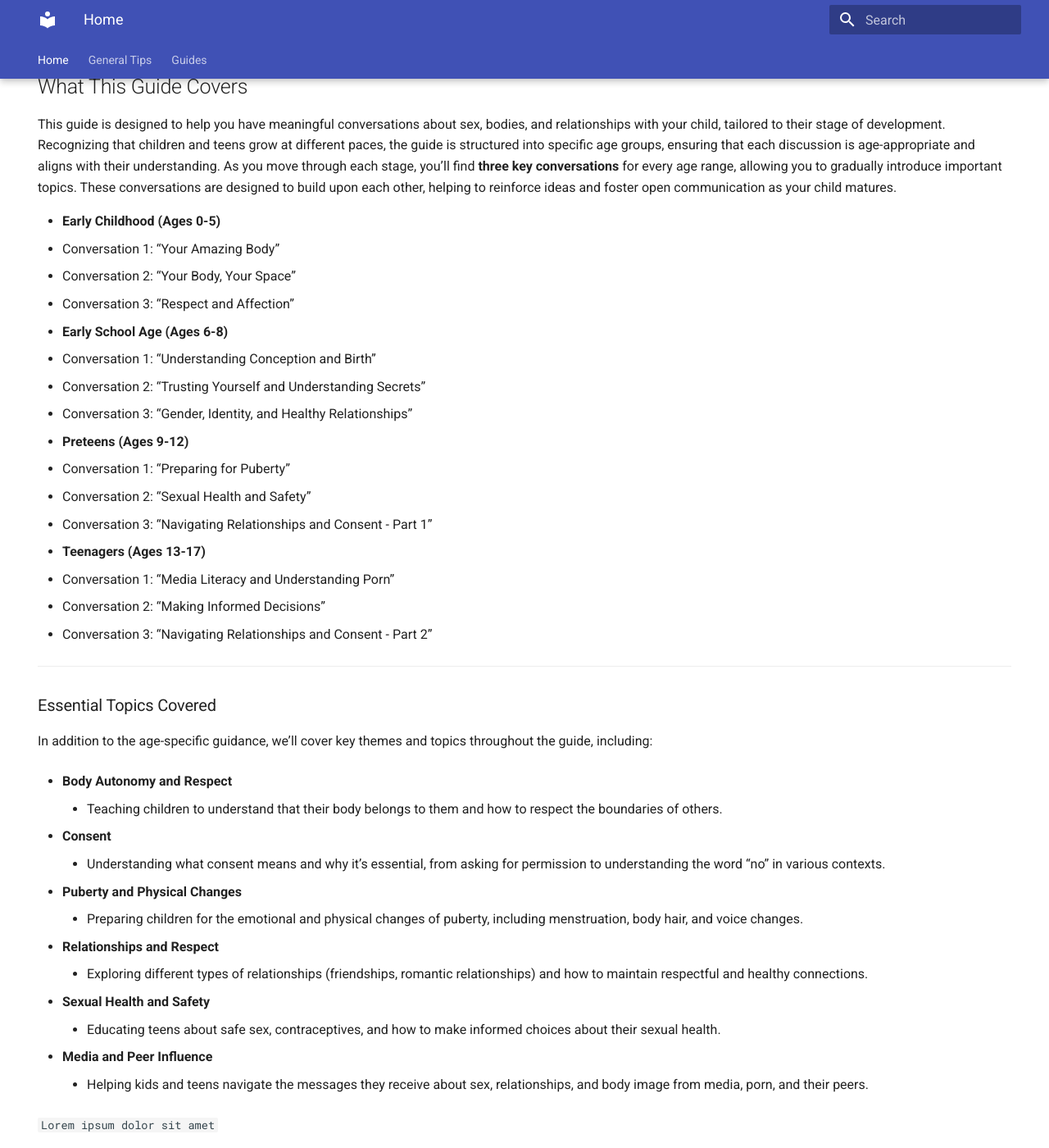
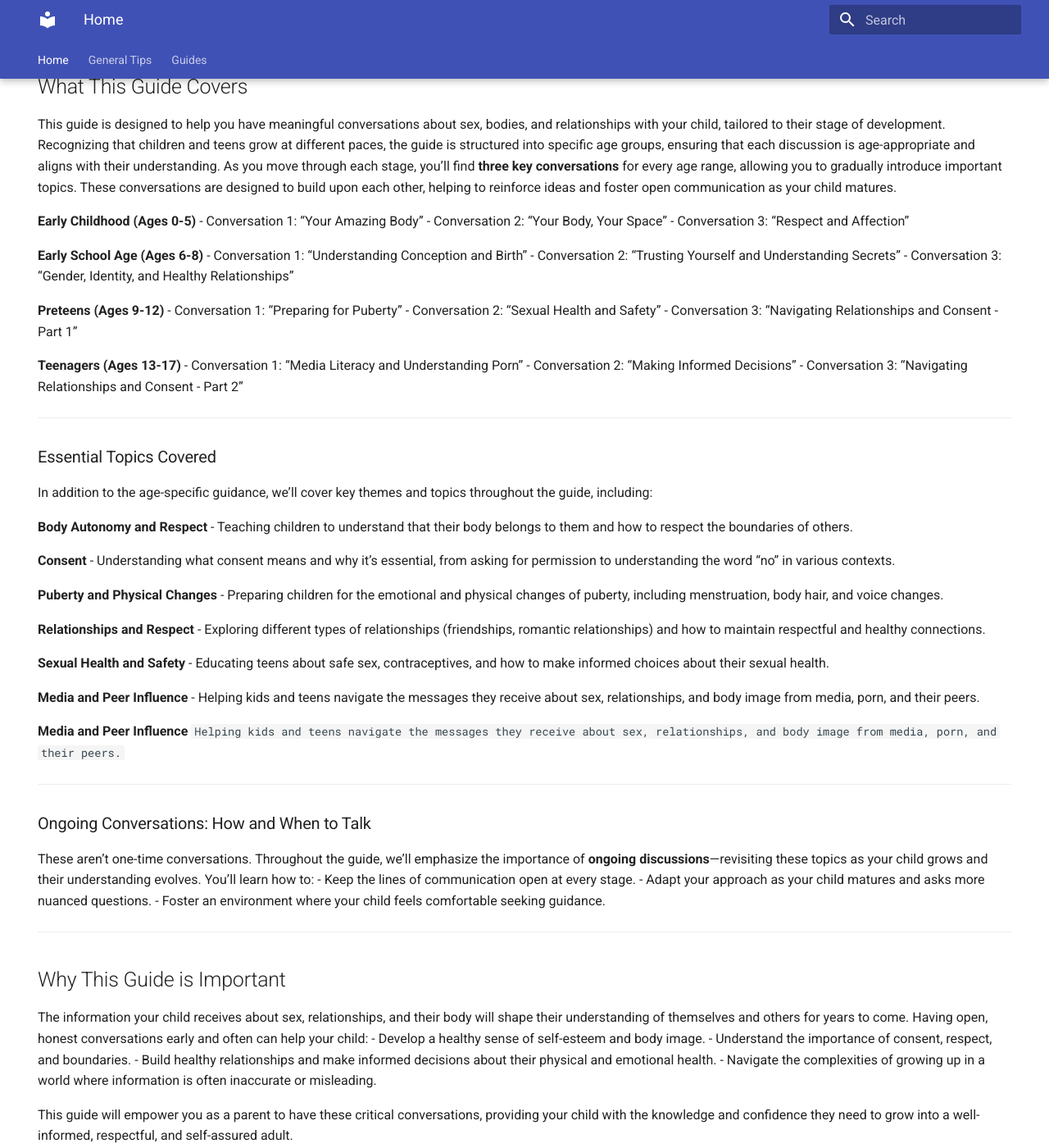
Before and after one commit to davidlcassidy/birdsbees, an MkDocs documentation site: the page built from docs/index.md, in a window 1280 px wide and 1400 px high, scrolled down 564 px. Shown: the whole window at 82% size. Built offline with MkDocs 1.6.1 and Material for MkDocs 9.7.7, drawn with Linux system fonts in a browser that asks for light colours; some of the changed text lies outside the part shown.

Commit message:
Fix home formatting 2

```diff
--- a/docs/index.md
+++ b/docs/index.md
@@ -25,22 +25,22 @@ Whether your child is 4 or 14, this guide will equip you with practical advice,
 
 This guide is designed to help you have meaningful conversations about sex, bodies, and relationships with your child, tailored to their stage of development. Recognizing that children and teens grow at different paces, the guide is structured into specific age groups, ensuring that each discussion is age-appropriate and aligns with their understanding. As you move through each stage, you’ll find **three key conversations** for every age range, allowing you to gradually introduce important topics. These conversations are designed to build upon each other, helping to reinforce ideas and foster open communication as your child matures.
 
-- **Early Childhood (Ages 0-5)**
+**Early Childhood (Ages 0-5)**
 - Conversation 1: “Your Amazing Body”
 - Conversation 2: “Your Body, Your Space”
 - Conversation 3: “Respect and Affection”
 
-- **Early School Age (Ages 6-8)**
+**Early School Age (Ages 6-8)**
 - Conversation 1: “Understanding Conception and Birth”
 - Conversation 2: “Trusting Yourself and Understanding Secrets”
 - Conversation 3: “Gender, Identity, and Healthy Relationships”
 
-- **Preteens (Ages 9-12)**
+**Preteens (Ages 9-12)**
 - Conversation 1: “Preparing for Puberty”
 - Conversation 2: “Sexual Health and Safety”
 - Conversation 3: “Navigating Relationships and Consent - Part 1”
 
-- **Teenagers (Ages 13-17)**
+**Teenagers (Ages 13-17)**
 - Conversation 1: “Media Literacy and Understanding Porn”
 - Conversation 2: “Making Informed Decisions”
 - Conversation 3: “Navigating Relationships and Consent - Part 2”
@@ -51,37 +51,26 @@ This guide is designed to help you have meaningful conversations about sex, bodi
 
 In addition to the age-specific guidance, we’ll cover key themes and topics throughout the guide, including:
 
-- **Body Autonomy and Respect**
+**Body Autonomy and Respect**
     - Teaching children to understand that their body belongs to them and how to respect the boundaries of others.
 
-- **Consent**
+**Consent**
     - Understanding what consent means and why it’s essential, from asking for permission to understanding the word “no” in various contexts.
 
-- **Puberty and Physical Changes**
+**Puberty and Physical Changes**
     - Preparing children for the emotional and physical changes of puberty, including menstruation, body hair, and voice changes.
 
-- **Relationships and Respect**
+**Relationships and Respect**
     - Exploring different types of relationships (friendships, romantic relationships) and how to maintain respectful and healthy connections.
 
-- **Sexual Health and Safety**
+**Sexual Health and Safety**
     - Educating teens about safe sex, contraceptives, and how to make informed choices about their sexual health.
 
-- **Media and Peer Influence**
+**Media and Peer Influence**
     - Helping kids and teens navigate the messages they receive about sex, relationships, and body image from media, porn, and their peers.
 
-`Lorem ipsum dolor sit amet`
-
-:   Sed sagittis eleifend rutrum. Donec vitae suscipit est. Nullam tempus
-    tellus non sem sollicitudin, quis rutrum leo facilisis.
-
-`Cras arcu libero`
-
-:   Aliquam metus eros, pretium sed nulla venenatis, faucibus auctor ex. Proin
-    ut eros sed sapien ullamcorper consequat. Nunc ligula ante.
-
-    Duis mollis est eget nibh volutpat, fermentum aliquet dui mollis.
-    Nam vulputate tincidunt fringilla.
-    Nullam dignissim ultrices urna non auctor.
+**Media and Peer Influence**
+`Helping kids and teens navigate the messages they receive about sex, relationships, and body image from media, porn, and their peers.`
 
 ---
 
```
